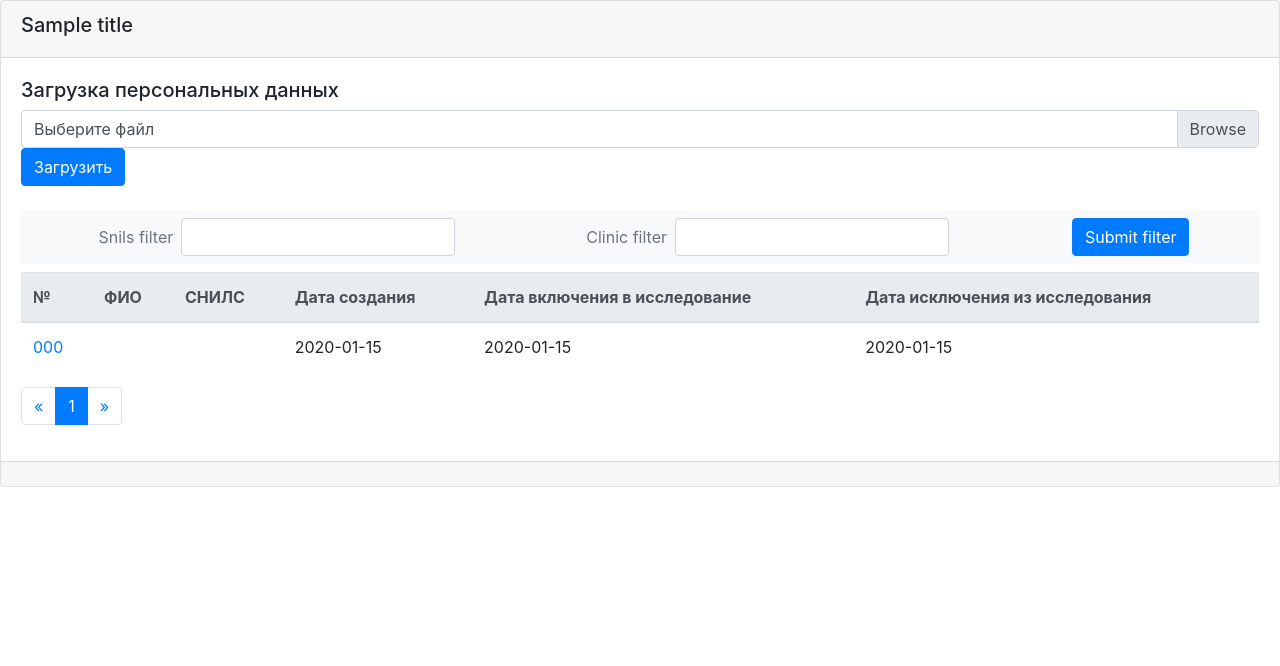
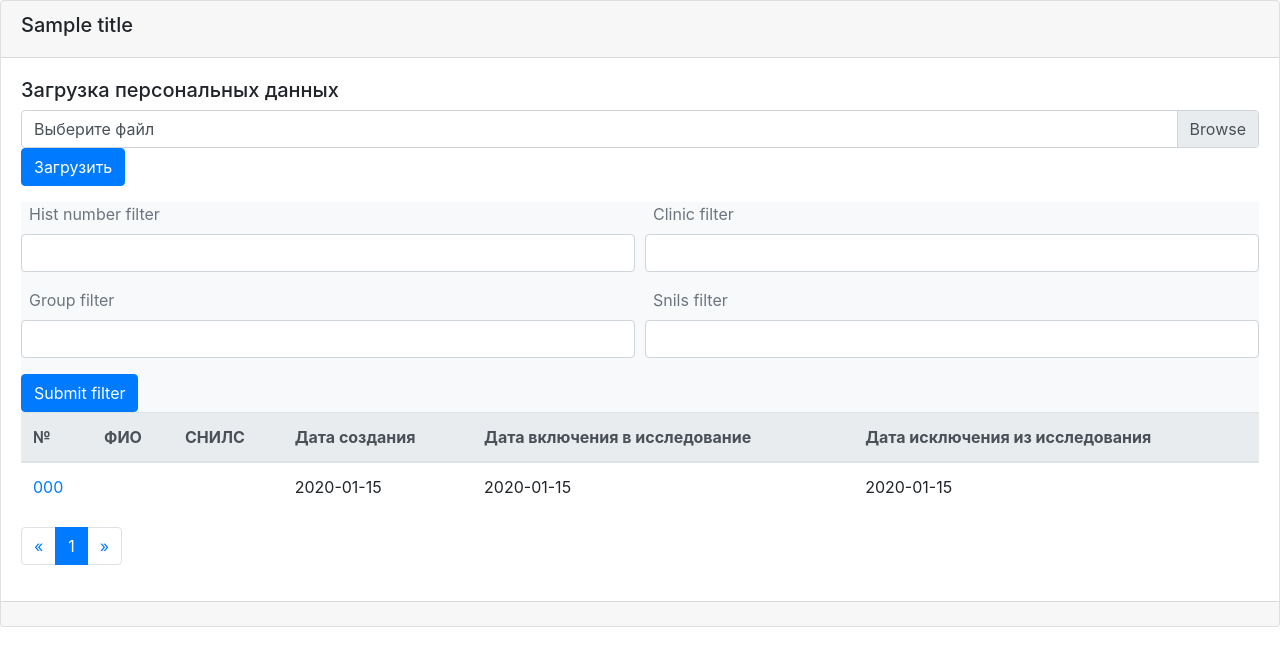
Before and after one commit to Kosoukhovsa/IKP_RESULT, a Flask app: template webapp/templates/history/history_select.html in a window 1280 px wide. Shown: the part 56-722 px from the top of the page. Run offline with Flask 3, Linux system fonts and the light colour scheme; a user stored in the database is signed in; tables that the repository leaves empty hold one stand-in row (values such as "Sample post"); the template is opened without the code that fills it: values that come from a table or form of the project are taken from there, most other values are stand-ins (such as "Sample title", 1, 10 or a date in 2020); form fields are guessed from the names that the template uses; some libraries are stand-ins or nearby versions.

Commit message:
History select 20220601"

```diff
--- a/webapp/templates/history/history_select.html
+++ b/webapp/templates/history/history_select.html
@@ -27,15 +27,27 @@
             <!--Панель выборки историй болезни-->
         <div class="row">
           <div class="col">
-            <form class="form-inline my-2 p-2 bg-light text-muted justify-content-around" method="POST">
+            <form class="form  bg-light text-muted justify-content-around" method="POST">
               {{HistoryFilterForm.csrf_token()}}
-              <div class="form-group">
-                {{HistoryFilterForm.snils_filter.label(class="form-control-label mx-2")}}
-                {{HistoryFilterForm.snils_filter(class="form-control")}}
+              <div class="form-row">
+                <div class="form-group col-md-6">
+                  {{HistoryFilterForm.hist_number_filter.label(class="form-control-label mx-2")}}
+                  {{HistoryFilterForm.hist_number_filter(class="form-control")}}
+                </div>
+                <div class="form-group col-md-6">
+                  {{HistoryFilterForm.clinic_filter.label(class="form-control-label mx-2")}}
+                  {{HistoryFilterForm.clinic_filter(class="form-control")}}
+                </div>
               </div>
-              <div class="form-group">
-                {{HistoryFilterForm.clinic_filter.label(class="form-control-label mx-2")}}
-                {{HistoryFilterForm.clinic_filter(class="form-control")}}
+              <div class="form-row">
+                <div class="form-group col-md-6">
+                  {{HistoryFilterForm.group_filter.label(class="form-control-label mx-2")}}
+                  {{HistoryFilterForm.group_filter(class="form-control")}}
+                </div>
+                <div class="form-group col-md-6">
+                  {{HistoryFilterForm.snils_filter.label(class="form-control-label mx-2")}}
+                  {{HistoryFilterForm.snils_filter(class="form-control")}}
+                </div>
               </div>
                 {{HistoryFilterForm.submit_filter(class='btn btn-primary')}}
             </form>
```
Also changed, not shown: webapp/history/forms.py (+6 -2 lines), webapp/history/routes.py (+25 -0 lines).
